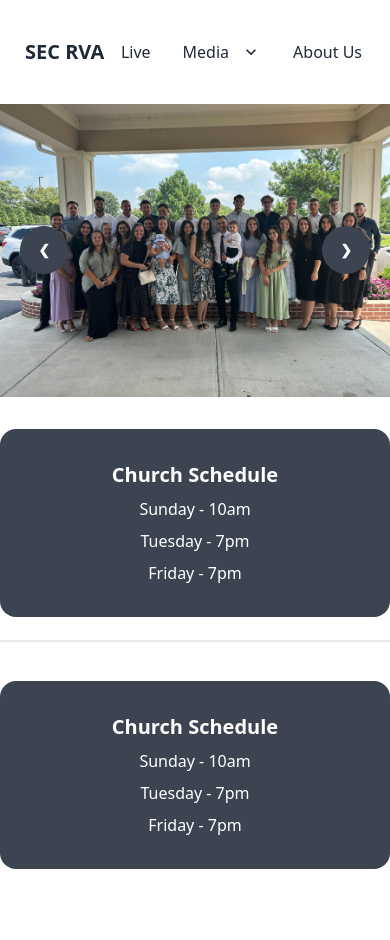
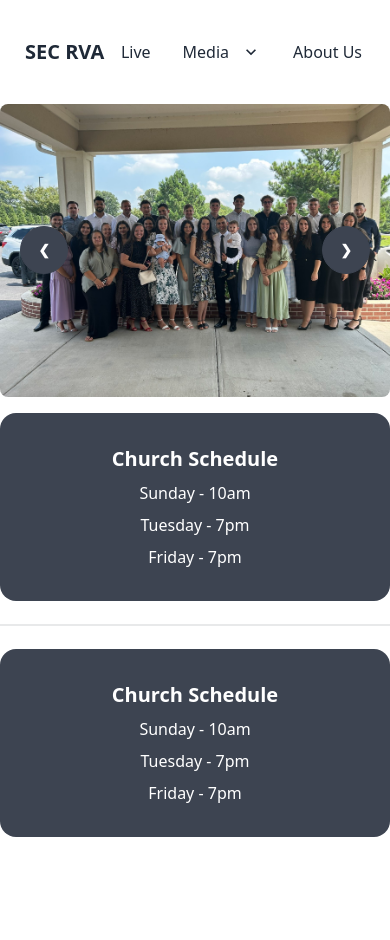
Before and after one commit to vbukhalo/sec, a Gatsby site: page / in a window 390 px wide. Built offline with nearby package versions, Linux system fonts and the light colour scheme; Gatsby itself is replaced by a stand-in of ours.

Commit message:
fix styling

```diff
--- a/src/components/carousel.js
+++ b/src/components/carousel.js
@@ -3,7 +3,7 @@ import * as React from "react";
 
 const Carousel = () => {
   return (
-    <div class="carousel w-full max-h-screen mt-5">
+    <div class="carousel w-full max-h-screen mt-5 rounded-lg">
       <div id="slide1" class="carousel-item relative w-full justify-center">
         <StaticImage
           src="../images/rva-youth.jpg"
--- a/src/components/map.js
+++ b/src/components/map.js
@@ -2,7 +2,7 @@ import * as React from "react";
 
 const Map = () => {
   return (
-    <div class="card w-full bg-neutral text-neutral-content mt-4">
+    <div class="card w-full bg-neutral text-neutral-content lg:mt-4">
       <div class="card-body items-center text-center">
         <h2 class="card-title">Church Schedule</h2>
         <p>Sunday - 10am</p>
--- a/src/components/navbar.js
+++ b/src/components/navbar.js
@@ -24,7 +24,7 @@ const Navbar = () => {
                 <path d="M7.41,8.58L12,13.17L16.59,8.58L18,10L12,16L6,10L7.41,8.58Z" />
               </svg>
             </a>
-            <ul class="p-2 bg-base-100">
+            <ul class="p-2 bg-base-100 z-10">
               <li>
                 <a>Photo</a>
               </li>
--- a/src/components/schedule.js
+++ b/src/components/schedule.js
@@ -2,7 +2,7 @@ import * as React from "react";
 
 const Schedule = () => {
   return (
-    <div class="card w-full bg-neutral text-neutral-content mt-4">
+    <div class="card w-full bg-neutral text-neutral-content lg:mt-4">
       <div class="card-body items-center text-center">
         <h2 class="card-title">Church Schedule</h2>
         <p>Sunday - 10am</p>
```
